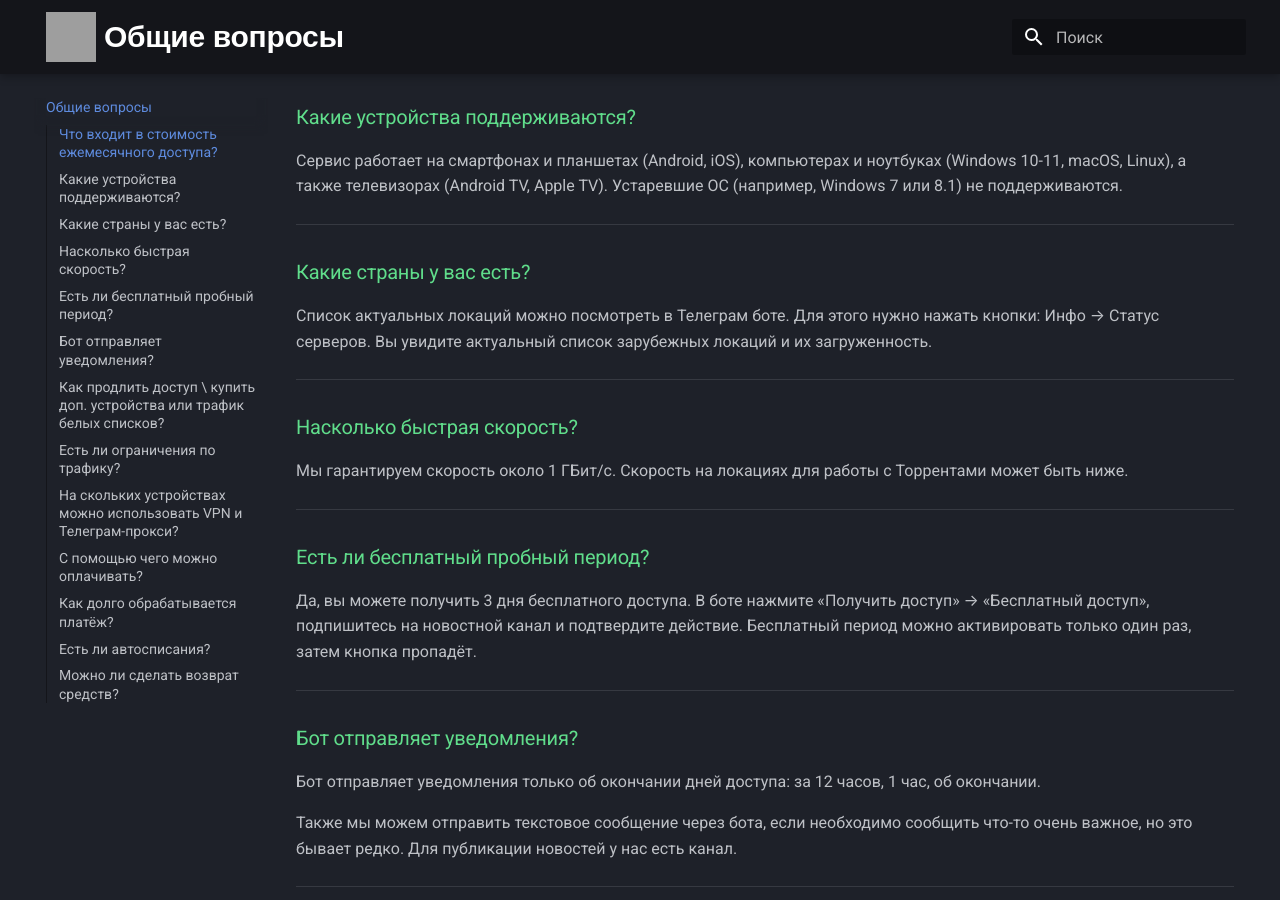
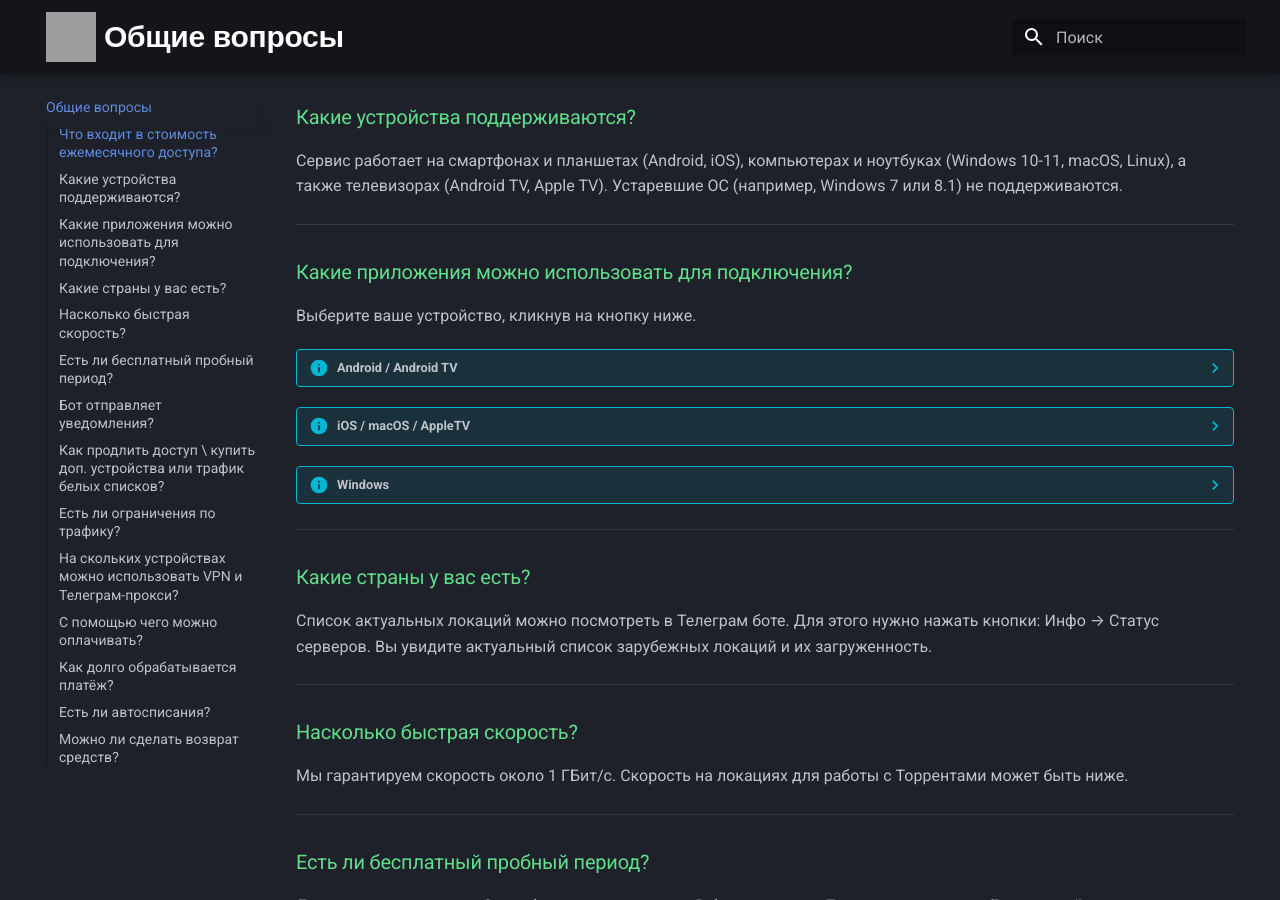
Before and after one commit to CanvasProxy/wiki, an MkDocs documentation site: the page built from docs/general.md, in a window 1280 px wide and 900 px high, scrolled down 307 px. Built offline with MkDocs 1.6.1 and Material for MkDocs 9.7.7, drawn with Linux system fonts in a browser that asks for light colours; grey boxes are pictures that could not be loaded.

Commit message:
add answers

```diff
--- a/docs/general.md
+++ b/docs/general.md
@@ -17,6 +17,31 @@
 
 Сервис работает на смартфонах и планшетах (Android, iOS), компьютерах и ноутбуках (Windows 10-11, macOS, Linux), а также
 телевизорах (Android TV, Apple TV). Устаревшие ОС (например, Windows 7 или 8.1) не поддерживаются.
+
+---
+
+### Какие приложения можно использовать для подключения?
+
+Выберите ваше устройство, кликнув на кнопку ниже.
+
+??? Info "Android / Android TV"
+    - v2RayTun: [Кликните](https://play.google.com/store/apps/details?id=com.v2raytun.android)
+    - incy: [Кликните](https://play.google.com/store/apps/details?id=llc.itdev.incy)
+    - Happ: [Кликните](https://play.google.com/store/apps/details?id=com.happproxy)
+
+??? Info "iOS / macOS / AppleTV"
+    ??? Danger "Регион аккаунта РФ"
+        - incy: [Кликните](https://apps.apple.com/ru/app/incy/id6756943388)
+
+    ??? Success "Регион аккаунта не РФ"
+        - v2RayTun: [Кликните](https://apps.apple.com/us/app/v2raytun/id6476628951)
+        - incy: [Кликните](https://apps.apple.com/us/app/incy/id6756943388)
+        - Happ: [Кликните](https://apps.apple.com/us/app/happ-proxy-utility/id6504287215)
+
+??? Info "Windows"
+    - v2RayTun: [Кликните](https://storage.v2raytun.com/v2RayTun_Setup.exe)
+    - incy: [Кликните](https://github.com/INCY-DEV/incy-platforms/releases/download/desktop-v3.3.0/incy-windows-setup.exe)
+    - Happ: [Кликните](https://github.com/Happ-proxy/happ-desktop/releases/latest/download/setup-Happ.x64.exe)
 
 ---
 
--- a/mkdocs.yml
+++ b/mkdocs.yml
@@ -1,6 +1,6 @@
 site_name: Canvas Proxy Wiki
 copyright: "&copy; 2026 Canvas Proxy | <a href='https://t.me/CanvasProxyBot' target='_blank'>Бот</a>, <a href='https://t.me/CanvasProxy' target='_blank'>Канал</a>, <a href='https://t.me/CanvasProxyHelp' target='_blank'>Поддержка</a>"
-site_description: Официальная документация
+site_description: База знаний
 extra_css:
   - stylesheets/extra.css
 theme:
```
Also changed, not shown: docs/troubleshooting.md (+17 -1 lines), docs/assets/incy/no_limit.png (added).
